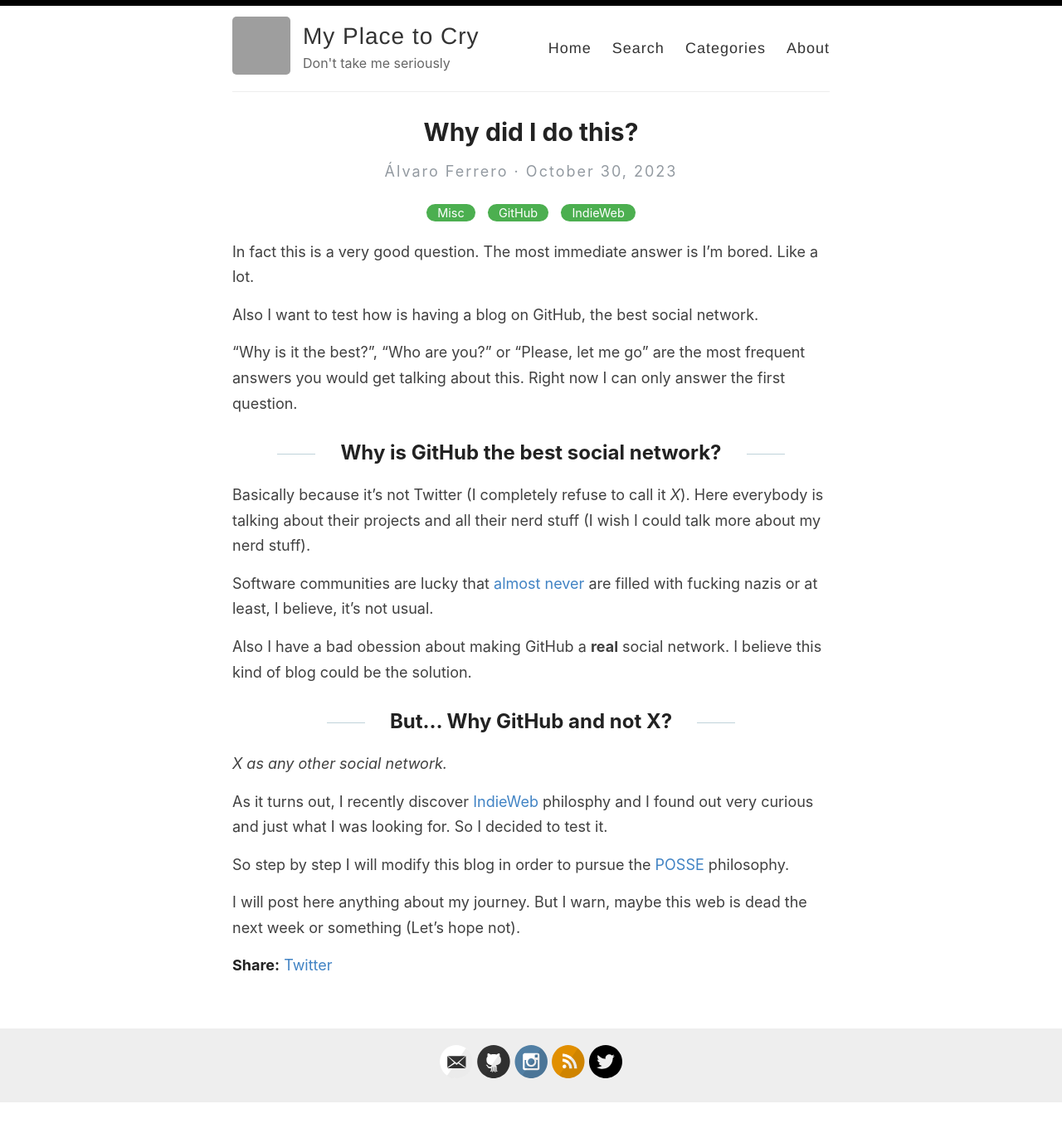
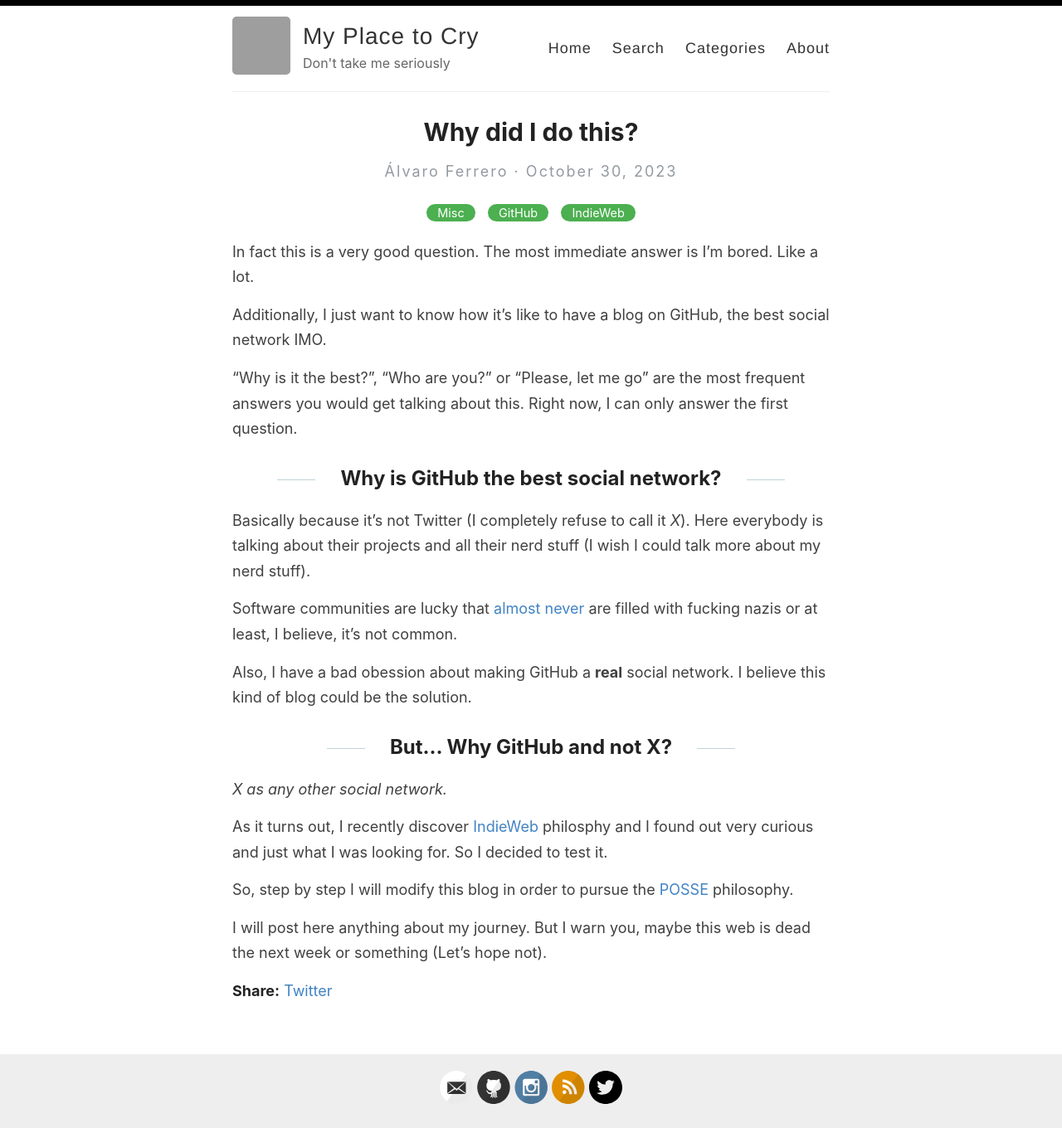
Before and after one commit to Alfedi/Alfedi.github.io, a Jekyll site: the page built from _posts/2023-10-31-why-did-i-do-this.md, in a window 1280 px wide. Shown: the whole page at 83% size. Built offline with Jekyll 4.4.1, drawn with Linux system fonts in a browser that asks for light colours; before the commit the page ends 1330 px from its top, so only the background shows below that; grey boxes are pictures that could not be loaded.

Commit message:
fix: I don't know how to write

```diff
--- a/_posts/2023-10-31-why-did-i-do-this.md
+++ b/_posts/2023-10-31-why-did-i-do-this.md
@@ -6,25 +6,25 @@
 ---
 In fact this is a very good question. The most immediate answer is I'm bored. Like a lot.
 
-Also I want to test how is having a blog on GitHub, the best social network.
+Additionally, I just want to know how it's like to have a blog on GitHub, the best social network IMO.
 
-"Why is it the best?", "Who are you?" or "Please, let me go" are the most frequent answers you would get talking about this. Right now I can only answer the first question.
+"Why is it the best?", "Who are you?" or "Please, let me go" are the most frequent answers you would get talking about this. Right now, I can only answer the first question.
 
 ## Why is GitHub the best social network?
 Basically because it's not Twitter (I completely refuse to call it *X*). Here everybody is talking about their projects and all their nerd stuff (I wish I could talk more about my nerd stuff).
 
-Software communities are lucky that [almost never][scala_nazis]{:target="_blank"} are filled with fucking nazis or at least, I believe, it's not usual.
+Software communities are lucky that [almost never][scala_nazis]{:target="_blank"} are filled with fucking nazis or at least, I believe, it's not common.
 
-Also I have a bad obession about making GitHub a **real** social network. I believe this kind of blog could be the solution.
+Also, I have a bad obession about making GitHub a **real** social network. I believe this kind of blog could be the solution.
 
 ## But... Why GitHub and not X?
 *X as any other social network.*
 
 As it turns out, I recently discover [IndieWeb][indie_web]{:target="_blank"} philosphy and I found out very curious and just what I was looking for. So I decided to test it.
 
-So step by step I will modify this blog in order to pursue the [POSSE][POSSE]{:target="_balnk"} philosophy.
+So, step by step I will modify this blog in order to pursue the [POSSE][POSSE]{:target="_blank"} philosophy.
 
-I will post here anything about my journey. But I warn, maybe this web is dead the next week or something (Let's hope not).
+I will post here anything about my journey. But I warn you, maybe this web is dead the next week or something (Let's hope not).
 
 [scala_nazis]: https://contributors.scala-lang.org/t/politics-safety-and-the-future-of-scala/5317
 [indie_web]: https://indieweb.org/
```
